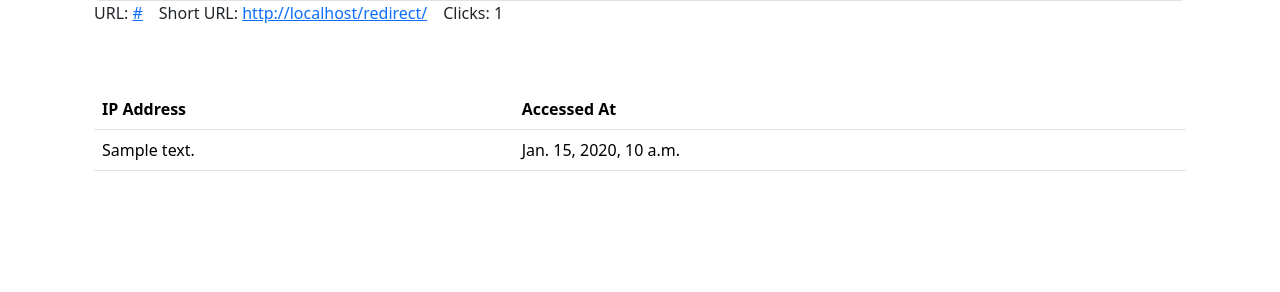
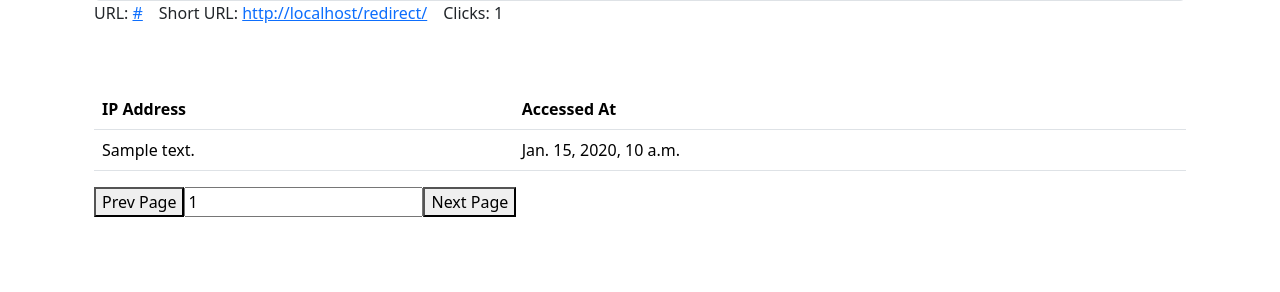
Before and after one commit to apple635471/shortenlink, a Django app: page /urls in a window 1280 px wide. Shown: the part 161-453 px from the top of the page. Run offline with Django 4.2, Linux system fonts and the light colour scheme; a user stored in the database is signed in; tables that the repository leaves empty hold one stand-in row (values such as "Sample post"); parts of the project's set-up code (start-up, migrations or seed data) failed here and were passed over.

Commit message:
feat: support simple pagination

```diff
--- a/docker-compose.yml
+++ b/docker-compose.yml
@@ -17,7 +17,7 @@ services:
       - .:/workspace
     depends_on:
       - db
-    # command: /bin/bash ./run.sh
+    command: ./run.sh
   db:
     image: postgres:12
     volumes:
--- a/requirements.txt
+++ b/requirements.txt
@@ -2,3 +2,4 @@ Django==4.0.4
 djangorestframework
 gunicorn
 psycopg2
+whitenoise
--- a/shortenlink/app/service.py
+++ b/shortenlink/app/service.py
@@ -45,10 +45,9 @@ def display_urls() -> tuple[int, dict]:
     return mapping_num, mappings
 
 
-def display_records(short_url: str):
+def display_records(short_url: str, page=1):
     """Display all the records"""
     id, url = load_url(short_url, URLMapping)
-    trackings = show_trackings(id, URLTracking)
-    tracking_num = len(trackings)
+    page, tracking_num, trackings = show_trackings(id, URLTracking, page=page)
     trackings = list(trackings.values())
-    return url, tracking_num, trackings
+    return url, page, tracking_num, trackings
--- a/shortenlink/app/shortenlink/utils.py
+++ b/shortenlink/app/shortenlink/utils.py
@@ -92,7 +92,8 @@ def create_shorten_url(url: str, model: models.Model) -> str:
 def show_urls(model: models.Model) -> dict[int, dict[str, str]]:
     """Show all the URLs"""
     urlmappings = {}
-    for urlmapping in model.objects.all():
+    objects = model.objects.all()
+    for urlmapping in objects:
         urlmappings[urlmapping.id] = {
             "url": urlmapping.url,
             "short_url": urlmapping.short_url,
@@ -100,12 +101,25 @@ def show_urls(model: models.Model) -> dict[int, dict[str, str]]:
     return urlmappings
 
 
-def show_trackings(url_id: int, track_model: models.Model) -> dict[int, dict[str, any]]:
+def show_trackings(
+    url_id: int, track_model: models.Model, page: int = 1
+) -> tuple[int, int, dict[int, dict[str, any]]]:
     """Show all the trackings"""
     trackings = {}
-    for tracking in track_model.objects.filter(url_mapping_id=url_id):
+    objects = track_model.objects.filter(url_mapping_id=url_id).order_by("accessed_at")
+    tracking_num = len(objects)
+    start = (page - 1) * 10
+    end = start + 10
+    if start < tracking_num:
+        objects = objects[start:end]
+    else:
+        page = (tracking_num // 10) + 1
+        start = (page - 1) * 10
+        end = start + 10
+        objects = objects[start:end]
+    for tracking in objects:
         trackings[tracking.id] = {
             "ip_address": tracking.ip_address,
             "accessed_at": tracking.accessed_at,
         }
-    return trackings
+    return page, tracking_num, trackings
--- a/shortenlink/app/templates/urls.html
+++ b/shortenlink/app/templates/urls.html
@@ -44,5 +44,32 @@
                 </tbody>
             </table>
         </div>
+
+        <div class="pagination">
+            <button id="prev-page">Prev Page</button>
+            <input type="number" id="current-page" value="{{page}}" min="1" readonly>
+            <button id="next-page">Next Page</button>
+        </div>
+
     </div>
+
+    <script>
+        document.getElementById('prev-page').addEventListener('click', function() {
+            const currentPage = parseInt(document.getElementById('current-page').value);
+            if (currentPage > 1) {
+                document.getElementById('current-page').value = currentPage - 1;
+                const url = new URL(window.location.href);
+                url.searchParams.set('page', currentPage - 1);
+                window.location.href = url.toString();
+            }
+        });
+
+        document.getElementById('next-page').addEventListener('click', function() {
+            const currentPage = parseInt(document.getElementById('current-page').value);
+            document.getElementById('current-page').value = currentPage + 1;
+            const url = new URL(window.location.href);
+            url.searchParams.set('page', currentPage + 1);
+            window.location.href = url.toString();
+        })
+    </script>
 {% endblock %}
--- a/shortenlink/app/views.py
+++ b/shortenlink/app/views.py
@@ -79,6 +79,12 @@ def redirect(request: HttpRequest, short_url: str) -> HttpResponse:
 @login_required(login_url="/login")
 def urls(request: HttpRequest) -> HttpResponse:
     """URLs page"""
+    page = request.GET.get("page", 1)
+    try:
+        page = max(1, int(page))
+    except ValueError:
+        page = 1
+
     mapping_num, mappings = service.display_urls()
 
     short_url = request.GET.get("short_url")
@@ -86,7 +92,7 @@ def urls(request: HttpRequest) -> HttpResponse:
     if not short_url or short_url not in short_urls:
         short_url = mappings[0]["short_url"]
 
-    url, tracking_num, trackings = service.display_records(short_url)
+    url, page, tracking_num, trackings = service.display_records(short_url, page=page)
     absolute_short_url = request.build_absolute_uri("redirect/" + short_url)
     return render(
         request,
@@ -99,6 +105,7 @@ def urls(request: HttpRequest) -> HttpResponse:
             "tracking_num": tracking_num,
             "trackings": trackings,
             "username": request.user.username,
+            "page": page,
         },
     )
 
```
Also changed, not shown: shortenlink/app/templates/index.html (deleted, +0 -21 lines), 1 other file.
